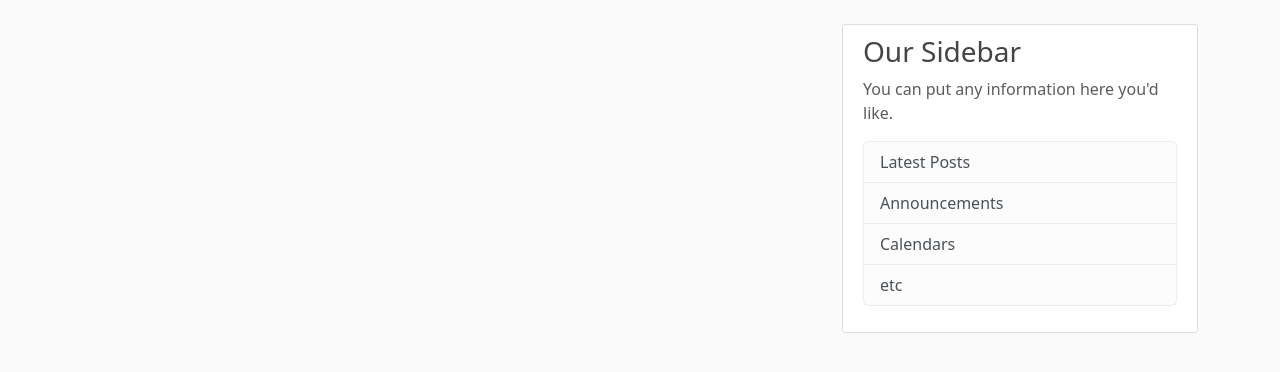
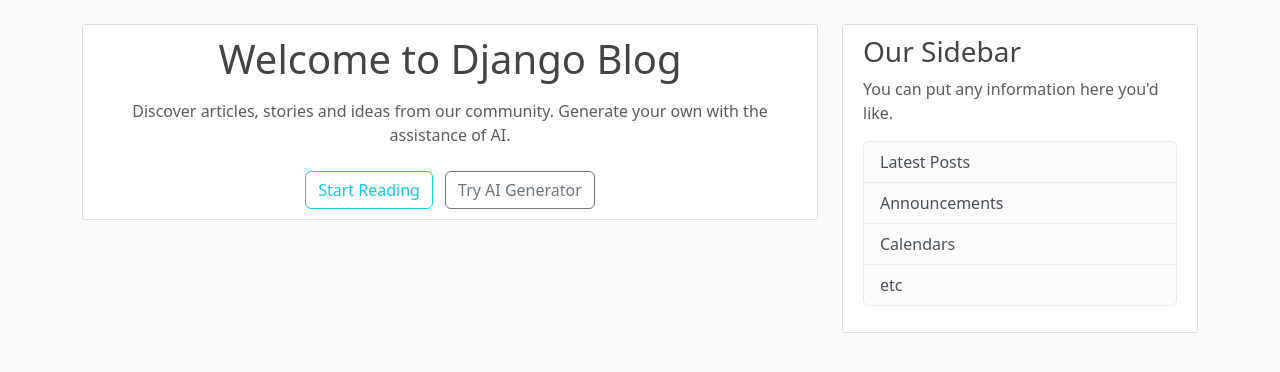
Before and after one commit to Esogbue/django_blog, a Django app: page / in a window 1280 px wide. Shown: the part 56-428 px from the top of the page. Run offline with Django 5.2, Linux system fonts and the light colour scheme; data that the repository does not hold is empty.

Commit message:
Add hero section to homepage

```diff
--- a/blog/templates/blog/home.html
+++ b/blog/templates/blog/home.html
@@ -1,5 +1,16 @@
 {% extends "blog/base.html" %}
 {% block content %}
+
+    <!-- Hero Section -->
+    <div class="content-section text-center mb-4">
+        <h1 class="mb-3">Welcome to Django Blog</h1>
+        <p class="text-muted mb-4">Discover articles, stories and ideas from our community. Generate your own with the assistance of AI.</p>
+        <a href="#posts" class="btn btn-outline-info me-2">Start Reading</a>
+        <a href="/ai/" class="btn btn-outline-secondary">Try AI Generator</a>
+    </div>
+
+    <!-- Blog Posts -->
+    <div id="posts">
         {% for post in posts %}
             <article class="content-section">
                 <div class="d-flex align-items-start">
@@ -21,8 +32,9 @@
                 </div>
             </article>
         {% endfor %}
+    </div>
+
     {% if is_paginated %}
-
         {% if page_obj.has_previous %}
             <a class="btn btn-outline-info mb-4" href="?page=1">First</a>
             <a class="btn btn-outline-info mb-4" href="?page={{ page_obj.previous_page_number }}">Previous</a>
@@ -40,7 +52,6 @@
             <a class="btn btn-outline-info mb-4" href="?page={{ page_obj.next_page_number }}">Next</a>
             <a class="btn btn-outline-info mb-4" href="?page={{ page_obj.paginator.num_pages }}">Last</a>
         {% endif %}
-
     {% endif %}
 
     <script>
```
Lines whose indentation alone changed are shown as unchanged.
